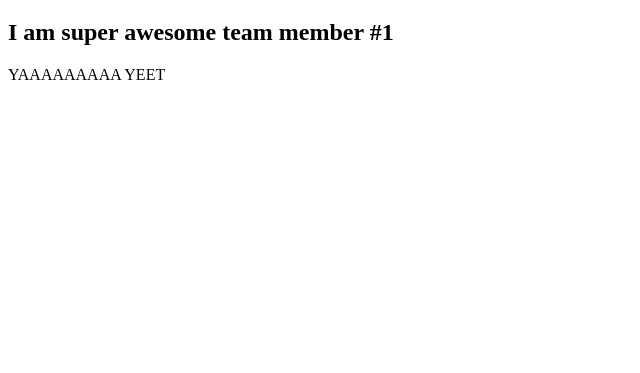
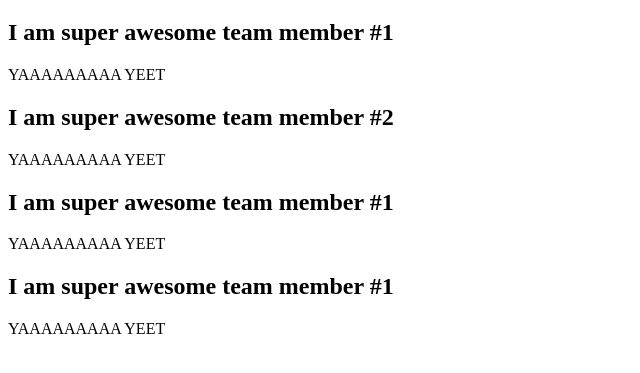
Before and after one commit to spencermellor/Week4_ReviewBuild, a plain HTML site: page index.html in a window 1280 px wide. Shown: the part 61-434 px from the top of the page, without its empty margins (0-640 px from the left). Drawn offline with Linux system fonts and the light colour scheme.

Commit message:
added more team members

```diff
--- a/index.html
+++ b/index.html
@@ -7,10 +7,24 @@
 <body>
 	<h1>This is our fantastic team</h1>
 
-	<section>
+	<section id="team-member1">
 		<h2>I am super awesome team member #1</h2>
 		<p>YAAAAAAAAA YEET</p>
 	</section>
 
+	<section id="team-member-2">
+		<h2>I am super awesome team member #2</h2>
+		<p>YAAAAAAAAA YEET</p>
+	</section>
+
+<section id="team-member1">
+		<h2>I am super awesome team member #1</h2>
+		<p>YAAAAAAAAA YEET</p>
+	</section>
+
+	<section id="team-member1">
+		<h2>I am super awesome team member #1</h2>
+		<p>YAAAAAAAAA YEET</p>
+	</section>
 </body>
 </html>
```
Also changed, not shown: 4 other files.
